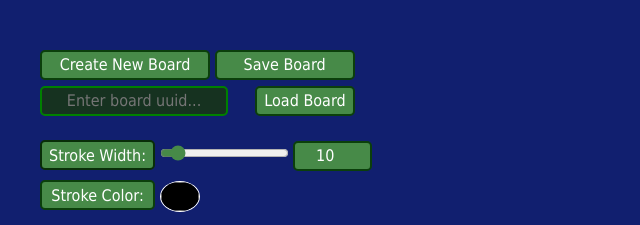
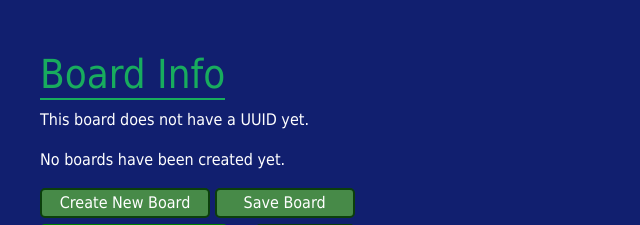
Before and after one commit to amihatovic07/WhiteBoard, a Flask app: page /whiteboard in a window 1280 px wide; the page is wider, and only the part inside the window is pictured. Shown: the part 90-315 px from the top of that part, without its empty margins (0-640 px from the left). Run offline with Flask 3, Linux system fonts and the light colour scheme.

Commit message:
added board uuid list

```diff
--- a/static/whiteboard.js
+++ b/static/whiteboard.js
@@ -5,7 +5,13 @@ const ctx = canvas.getContext("2d"); // ctx = context
 canvas.width = 1450;
 canvas.height = 720;
 
+// the board the user is currently working on
 let currentBoardId = null;
+
+// the boards that have been seen in this session
+let boards = [];
+
+updateBoardList();
 
 // creates a new board with a UUID and clears the current board
 const createBoardBtn = document.getElementById("create-board-btn");
@@ -13,7 +19,13 @@ createBoardBtn.addEventListener("click", async () => {
     let board_created = false;
     try {
         await createBoard();
+
         board_created = true;
+
+        boards.push(currentBoardId);
+        updateBoardList();
+        console.log(boards)
+
     } catch (error) {
         console.error("Error creating a new board:", error);
     }
@@ -40,6 +52,7 @@ async function createBoard() {
 
     const data = await response.json();
     currentBoardId = data.board_id;
+
 
     console.log("New board created with ID:", currentBoardId);
     return 0;
@@ -146,6 +159,13 @@ async function saveBoard() {
     if (currentBoardId === null) {
         await createBoard();
         console.log("new board inside save board. current board ID: ", currentBoardId);
+
+        if (!boards.includes(currentBoardId)) {
+            boards.push(currentBoardId);
+        }
+
+        updateBoardList();
+
     }
     console.log("Registered click on saveBoardBtn")
 
@@ -187,13 +207,22 @@ loadBoardForm.addEventListener("submit", async (event) => {
 });
 
 
-async function loadBoard(board_uuid) {
-    if (board_uuid.trim() === "") {
+async function loadBoard(user_input) {
+    var cleaned_input = user_input.trim();
+
+    if (cleaned_input === "") {
+        document.getElementById("current-uuid").innerHTML = `<p style="color: red;">No board to load.</p>`
         console.log("No board to load");
         return;
     }
 
-    const url = API.loadBoard.replace("PLACEHOLDER", board_uuid);
+    if (!boards.includes(cleaned_input)) {
+        document.getElementById("current-uuid").innerHTML = `<p style="color: red;">This board does not exist. Check your input and try again.</p>`
+        console.log("Error: Bad input");
+        return;
+    }
+
+    const url = API.loadBoard.replace("PLACEHOLDER", cleaned_input);
 
     const response = await fetch(url, {
         method: "GET"
@@ -206,14 +235,18 @@ async function loadBoard(board_uuid) {
     // save the json response data
     const data = await response.json();
 
+    console.log("Entire response:", data);
+
     // save the previous board since we will clear it
-    saveBoard();
+    // saveBoard();
 
     // set the new current board ID.
     // this is safe since we already checked that the
     // board is not null and the server handles enforcing
     // that the uuid actually exists
-    currentBoardId = data.board_uuid;
+    currentBoardId = cleaned_input;
+    console.log("Current board ID:", currentBoardId);
+    displayCurrentUUID(currentBoardId);
 
     // prepare to have some new image data
     const boardImageData = data.image_data;
@@ -233,3 +266,55 @@ async function loadBoard(board_uuid) {
     image.src = boardImageData;
 
 }
+
+function getDisplayUuidMessage(uuid) {
+    // handle when there is not a board ID yet
+    let display_uuid = null;
+    if (currentBoardId == null) {
+        display_uuid = "No UUID has been generated for this board. Please save your work."
+    }
+    else {
+        display_uuid = uuid;
+    }
+    return display_uuid;
+}
+
+// board-uuid-list is the HTML element of boards seen this session
+function updateBoardList() {
+
+    let b_count = boards.length;
+    let boardIDList = document.getElementById("board-uuid-list");
+
+    boardIDList.innerHTML = "";
+
+    if (b_count < 1) {
+        boardIDList.innerHTML = `<p>No boards have been created yet.</p>`;
+    }
+    else {
+        // display all boards
+        for (let i=0; i < b_count; i++) {
+            boardIDList.innerHTML += `<p>board ${i+1} uuid: ${boards[i]}</p>`
+
+        }
+    }
+
+    displayCurrentUUID(currentBoardId);
+
+
+    console.log("board count = ", b_count);
+
+}
+
+function displayCurrentUUID(uuid) {
+    let currentBoardIdDisplay = document.getElementById("current-uuid");
+
+    if (uuid != null) {
+        currentBoardIdDisplay.innerHTML = `<p>You are viewing board uuid: ${uuid}</p>`
+    }
+    else {
+        currentBoardIdDisplay.innerHTML =
+            `<p>This board does not have a UUID yet.</p>`;
+    }
+}
+
+console.log(boards)
--- a/templates/whiteboard.html
+++ b/templates/whiteboard.html
@@ -16,9 +16,12 @@
     }
 </script>
 
-
+<h1 id="board-info">Board Info</h1>
+<div id="current-uuid"></div>
+<div id="board-uuid-list"></div>
 <button id="create-board-btn">Create New Board</button>
 <button id="save-board-btn">Save Board</button>
+
 
 <form id="load-board-form">
     <input id="uuid" name="uuid" type="text" autocomplete="off" placeholder="Enter board uuid...">
```
